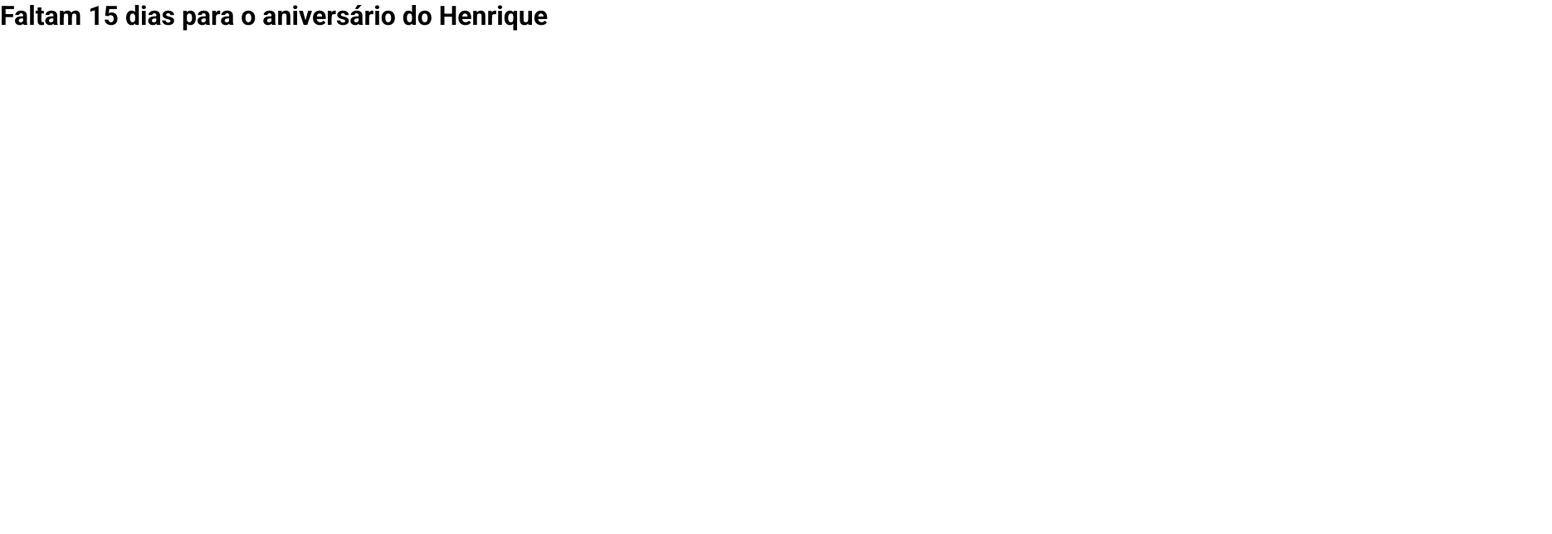
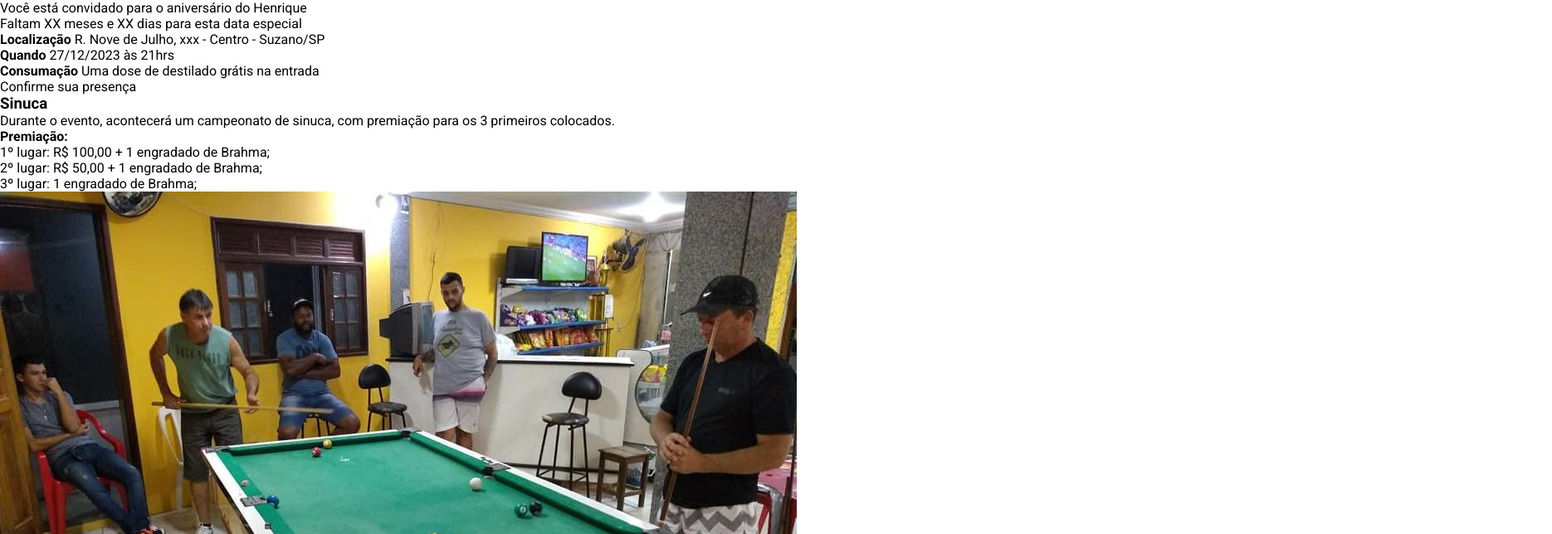
Before and after one commit to hsanfilippo/bday_counter_clock, a website built with Parcel: page src/index.html in a window 1280 px wide. Shown: the top 644 px of the page at 83% size, 1870 px wide, since content can reach past the window. Built offline with nearby package versions, Linux system fonts and the light colour scheme.

Commit message:
html (info, class, img) setup

```diff
--- a/package.json
+++ b/package.json
@@ -5,7 +5,6 @@
   "main": "index.js",
   "scripts": {
     "dev": "parcel src/index.html src/styles/main.scss src/scripts/main.js",
-    "build": "parcel build src/index.html",
     "test": "echo \"Error: no test specified\" && exit 1"
   },
   "author": "",
--- a/src/index.html
+++ b/src/index.html
@@ -9,10 +9,74 @@
     <link href="https://unpkg.com/aos@2.3.1/dist/aos.css" rel="stylesheet">
 </head>
 <body>
-    <header>
-        <h1>Faltam 15 dias para o aniversário do Henrique</h1>
+    <header class="hero">
+        <div class="hero__header">
+            <p>Você está convidado para o aniversário do Henrique</p>
+            <p>Faltam XX meses e XX dias para esta data especial</p>
+        </div>
+        <div class="hero__info">
+            <ul class="hero__info__items">
+                <li class="hero__info__items__item">
+                    <b>Localização</b>
+                    R. Nove de Julho, xxx - Centro - Suzano/SP
+                </li>
+                <li class="hero__info__items__item">
+                    <b>Quando</b>
+                    27/12/2023 às 21hrs
+                </li>
+                <li class="hero__info__items__item">
+                    <b>Consumação</b>
+                    Uma dose de destilado grátis na entrada
+                </li>
+            </ul>
+        </div>
+            <a class="button button--primary">
+                Confirme sua presença
+            </a>
     </header>
+    <section class="diversao">
+        <div class="diversao__item">
+            <h3>Sinuca</h3>
+            <p>
+                Durante o evento, acontecerá um campeonato de sinuca, com premiação para os 3 primeiros colocados.
+            </p>
+            <h4>
+                Premiação:
+            </h4>
+            <p>
+                1º lugar: R$ 100,00 + 1 engradado de Brahma;
+            </p>
+            <p>
+                2º lugar: R$ 50,00 + 1 engradado de Brahma;
+            </p>
+            <p>
+                3º lugar: 1 engradado de Brahma;
+            </p>
+            <img src="./images/sinuquinha.jpeg" alt="Campeonato de sinuca">
+        </div>
+    </section>
 
+    <section class="destilados">
+        <div class="destilados__item">
+            <h3>Destilados</h3>
+            <p>
+                Dias especiais, pedem bebidas especiais. Neste dia, preparei para você uma seleção de destilados nacionais de altíssima qualidade e aprovação popular.
+            </p>
+            <img src="./images/destilados_de_qualidade.jpeg" alt="Campeonato de sinuca">
+        </div>
+    </section>
+
+    <section class="aperitivos">
+        <div class="aperitivos__item">
+        <h3>Aperitivos</h3>
+        <p>
+            Nem só de destilados e sinuca vive um ser humano. Também preparei uma seleção de aperitivos especiais, harmonizados perfeitamente com os destilados fornecidos durante o evento, afinal, ninguém é de ferro.
+        </p>
+        <img src="./images/ovo_conserva.jpg" alt="Campeonato de sinuca">
+    </section>
+        </div>
+
+    </section>
 
 
     <script src="https://unpkg.com/aos@2.3.1/dist/aos.js"></script>
--- /dev/null
+++ b/src/styles/_hero.scss
@@ -0,0 +1,15 @@
+.hero {
+    &__header {
+
+    }
+
+    &__info {
+
+        &__items {
+
+            &__item {
+
+            }
+        }
+    }
+}
--- a/src/styles/main.scss
+++ b/src/styles/main.scss
@@ -1,3 +1,5 @@
+@use '_hero';
+
 * {
     margin: 0;
     padding: 0;
```
Also changed, not shown: src/styles/_aperitivos.scss (added), src/styles/_destilados.scss (added), src/styles/_diversao.scss (added).
